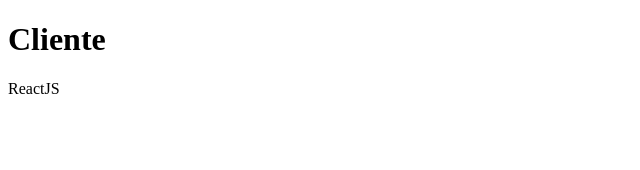
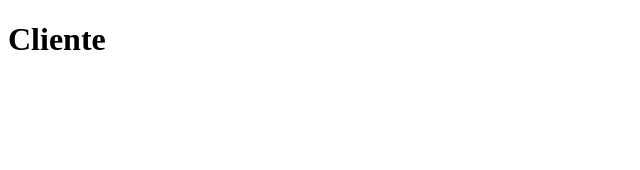
Before and after one commit to SergioMRibeiro/Projeto-ecommerce-Reactjs-, a React (Create React App) app in the folder ecommerce/: page /cliente in a window 1280 px wide. Shown: the top 170 px of the page, without its empty margins (0-640 px from the left). Built offline with nearby package versions, Linux system fonts and the light colour scheme.

Commit message:
Pequenas alterações na base do projeto

```diff
--- a/ecommerce/src/pages/Cliente/index.js
+++ b/ecommerce/src/pages/Cliente/index.js
@@ -7,7 +7,6 @@ const Cliente = () => {
     return (
         <div ativo={false}>
             <h1>Cliente</h1>
-            <p className="texto">ReactJS</p>
         </div>
     )
 }
--- a/ecommerce/src/pages/Funcionario/index.js
+++ b/ecommerce/src/pages/Funcionario/index.js
@@ -7,7 +7,6 @@ const Funcionario = () => {
     return (
         <div ativo={false}>
             <h1>Funcionario</h1>
-            <p className="texto">ReactJS</p>
         </div>
     )
 }
--- a/ecommerce/src/pages/Pedido/index.js
+++ b/ecommerce/src/pages/Pedido/index.js
@@ -7,7 +7,6 @@ const Pedido = () => {
     return (
         <div ativo={false}>
             <h1>Pedido</h1>
-            <p className="texto">ReactJS</p>
         </div>
     )
 }
--- a/ecommerce/src/pages/Produto/index.js
+++ b/ecommerce/src/pages/Produto/index.js
@@ -7,7 +7,6 @@ const Dashboard = () => {
     return (
         <div ativo={false}>
             <h1>Dashboard</h1>
-            <p className="texto">ReactJS</p>
         </div>
     )
 }
```
